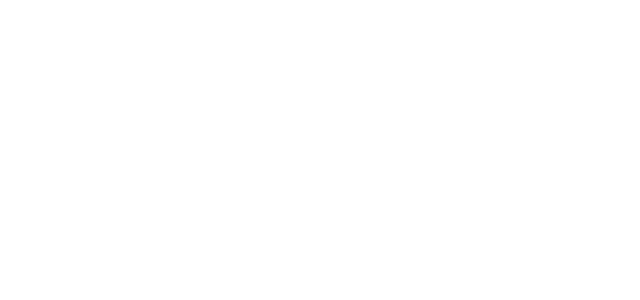
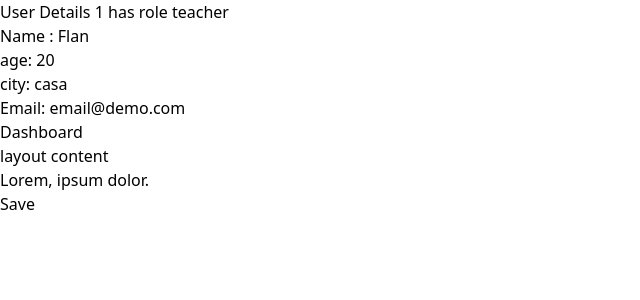
Before and after one commit to lionsgeekpromo5/Asset_Managaments, a React (Vite) app: page /user-info in a window 1280 px wide. Before the commit this address had no page. Shown: the top 300 px of the page, without its empty margins (0-640 px from the left). Built offline with nearby package versions, Linux system fonts and the light colour scheme.

Commit message:
passing data as props , forwarding props with spread operator, passign jsx as compnents

```diff
--- a/src/App.jsx
+++ b/src/App.jsx
@@ -1,12 +1,20 @@
 import { Route, Routes } from "react-router-dom"
 import Home from "./pages/Home"
+import ErrorPage from "./pages/ErrorPage"
+import Welcome from "./pages/Welcome"
+import UserInfo from "./pages/UserInfo"
 
 
 function App() {
 
+
   return (
     <Routes>
+      <Route path="/*" element={<ErrorPage />}/>
       <Route path="/" element={<Home />} />
+      <Route path="/welcome" element={<Welcome name='Flan' age={20} city='casa'/>} />
+      <Route path="/user-info" element={<UserInfo name='Flan' age={20} city='casa' email='email@demo.com' id={1} role='teacher'
+       />}/>
     </Routes>
   )
 }
--- /dev/null
+++ b/src/Components/UserCard.jsx
@@ -0,0 +1,14 @@
+import React from 'react'
+
+function UserCard({name, age, city, email}) {
+  return (
+    <div>
+      <h1>Name : {name}</h1>
+      <p>age: {age}</p>
+      <p>city: {city}</p>
+      <p>Email: {email}</p>
+    </div>
+  )
+}
+
+export default UserCard
--- /dev/null
+++ b/src/pages/DashboardLayout.jsx
@@ -0,0 +1,14 @@
+import React from 'react'
+
+function DashboardLayout({children}) {
+  return (
+    <div>
+      <h1>Dashboard</h1>
+      <div>
+        {children}
+      </div>
+    </div>
+  )
+}
+
+export default DashboardLayout
--- /dev/null
+++ b/src/pages/ErrorPage.jsx
@@ -0,0 +1,11 @@
+import React from 'react'
+
+function ErrorPage() {
+  return (
+    <div className='w-screen h-screen flex items-center justify-center bg-black'>
+      <h1 className='text-5xl text-red-800 font-bold'>Page Not Found 404</h1>
+    </div>
+  )
+}
+
+export default ErrorPage
--- /dev/null
+++ b/src/pages/UserInfo.jsx
@@ -0,0 +1,22 @@
+import React from 'react'
+import UserCard from '../Components/UserCard'
+import DashboardLayout from './DashboardLayout'
+
+function UserInfo( {id, role, ...rest}) {
+  return (
+    <div>
+      <h1>User Details {id} has role {role}</h1>
+      <UserCard {...rest}/>
+      <DashboardLayout>
+        <div>
+    <h1>layout content</h1>
+        </div>
+        <p>Lorem, ipsum dolor.</p>
+        <button>Save</button>
+      </DashboardLayout>
+
+    </div>
+  )
+}
+
+export default UserInfo
--- /dev/null
+++ b/src/pages/Welcome.jsx
@@ -0,0 +1,12 @@
+import React from 'react'
+
+function Welcome({name, age, city}) {
+
+  return (
+    <div>
+      <h1 className='text-center pt-5 text-3xl font-bold'>Welcome {name} ypu are {age} years old and living in {city}</h1>
+    </div>
+  )
+}
+
+export default Welcome
```
